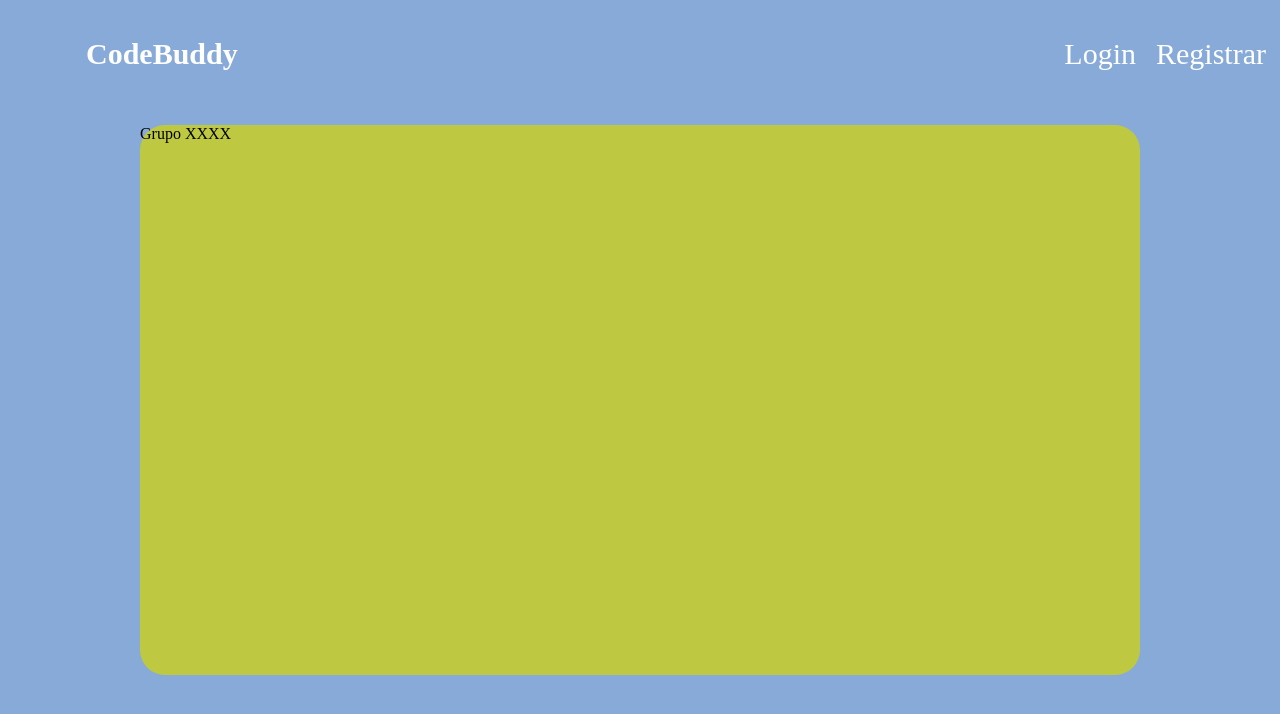
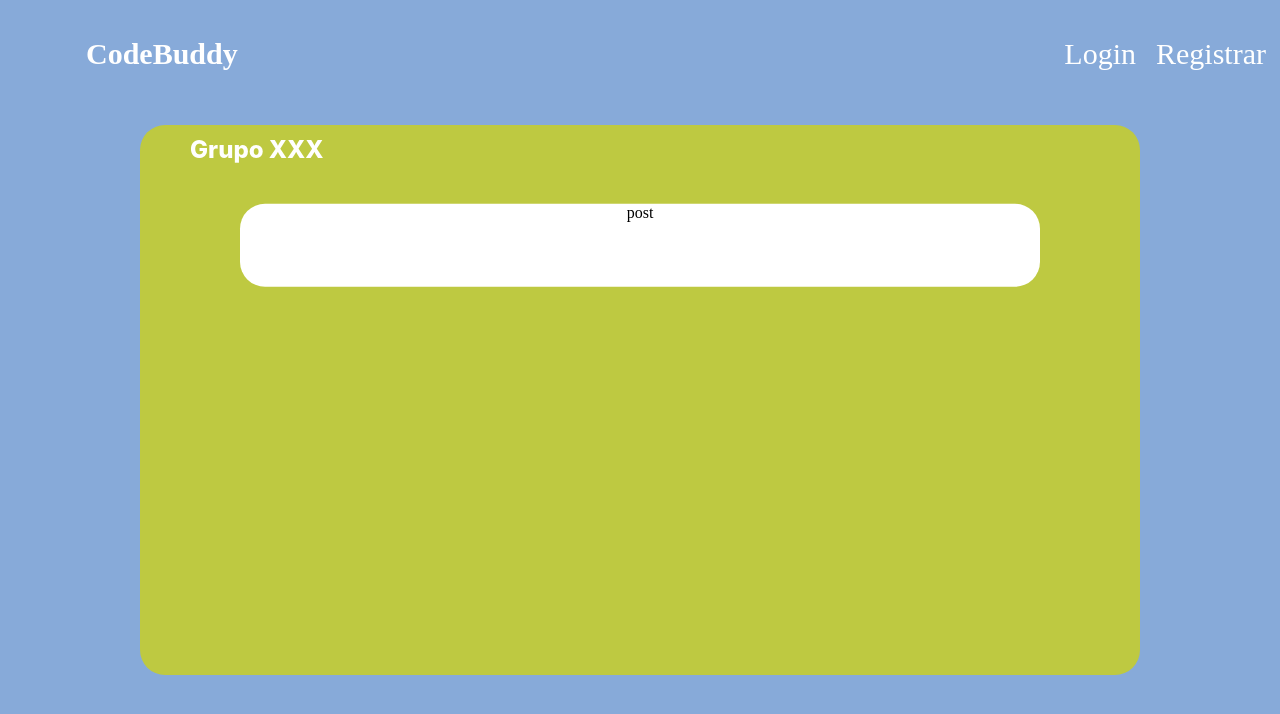
Before and after one commit to enzomaneira/CodeBuddy-Front, a React (Vite) app in the folder codebuddy-repo/: page /Grupo/1 in a window 1280 px wide. Shown: the top 714 px of the page. Built offline with nearby package versions, Linux system fonts and the light colour scheme.

Commit message:
adicionando mais componentes

```diff
--- a/codebuddy-repo/src/pages/Grupo/Grupos.jsx
+++ b/codebuddy-repo/src/pages/Grupo/Grupos.jsx
@@ -4,7 +4,7 @@ import ContainerP from "../../components/container/ContainerP";
 import styles from "./Grupos.module.css";
 
 const Grupos = () => {
-  const [users, setUser] = useState(null);
+  const [user, setUser] = useState(null);
   const userId = 1;
 
   useEffect(() => {
@@ -12,7 +12,7 @@ const Grupos = () => {
       .then(response => response.json())
       .then(data => {
         setUser(data);
-        const currentUser = data.find(users => users.id === 2);
+        const currentUser = data.find(user => user.id === 2);
         setCurrentUser(currentUser);
         console.log(currentUser);
       })
@@ -34,8 +34,8 @@ const Grupos = () => {
       <div className={styles.container}>
         {console.log('Rendering Grupos component')}
         {user ? (
-          <div key={users.id} className={`${styles.userContainer}`}>
-            {users.grupos.map((grupo, index) => (
+          <div key={user.id} className={`${styles.userContainer}`}>
+            {user.grupos.map((grupo, index) => (
               <ContainerP key={index}>
                 <p>{grupo}</p>
               </ContainerP>
--- a/codebuddy-repo/src/pages/GrupoDetails/GrupoDetails.jsx
+++ b/codebuddy-repo/src/pages/GrupoDetails/GrupoDetails.jsx
@@ -12,8 +12,12 @@ return (
         <Navbar/>
     </div>
     <div>
-        <ContainerG>Grupo XXXX</ContainerG>
-        <div><Posts/></div>
+        <ContainerG>
+            <div className={styles.title}>Grupo XXX</div>
+            <div>
+                <Posts/>
+                </div>
+        </ContainerG>
     </div>
     </div>
 );
--- a/codebuddy-repo/src/pages/GrupoDetails/GrupoDetails.module.css
+++ b/codebuddy-repo/src/pages/GrupoDetails/GrupoDetails.module.css
@@ -0,0 +1,12 @@
+.title {
+    color: #FFF;
+text-align: left;
+font-family: Inter;
+font-size: 24px;
+font-style: normal;
+font-weight: 800;
+line-height: normal;
+text-transform: capitalize;
+padding-left: 5%;
+padding-top: 1%;
+}
--- a/codebuddy-repo/src/pages/GrupoDetails/posts/Posts.jsx
+++ b/codebuddy-repo/src/pages/GrupoDetails/posts/Posts.jsx
@@ -4,7 +4,7 @@ import styles from "./Posts.module.css";
 const Posts = () => {
 
 return (
-    <div>
+    <div className={styles.post}>
         post
     </div>
 );
--- a/codebuddy-repo/src/pages/GrupoDetails/posts/Posts.module.css
+++ b/codebuddy-repo/src/pages/GrupoDetails/posts/Posts.module.css
@@ -0,0 +1,14 @@
+.post {
+    width: 80%;
+    height: 15%;
+    flex-shrink: 0;
+    border-radius: 25px;
+    background-color: white;
+    position: absolute;
+    top: 40%;
+    bottom: 80%;
+    margin-top: -10%;
+    left: 50%;
+    transform: translate(-50%, -50%);
+    text-align: center;
+}
```
Also changed, not shown: codebuddy-repo/src/pages/GrupoDetails/componentsGrupo/NavbarGrupo.jsx (added), codebuddy-repo/src/pages/GrupoDetails/componentsGrupo/NavbarGrupo.module.css (added).
